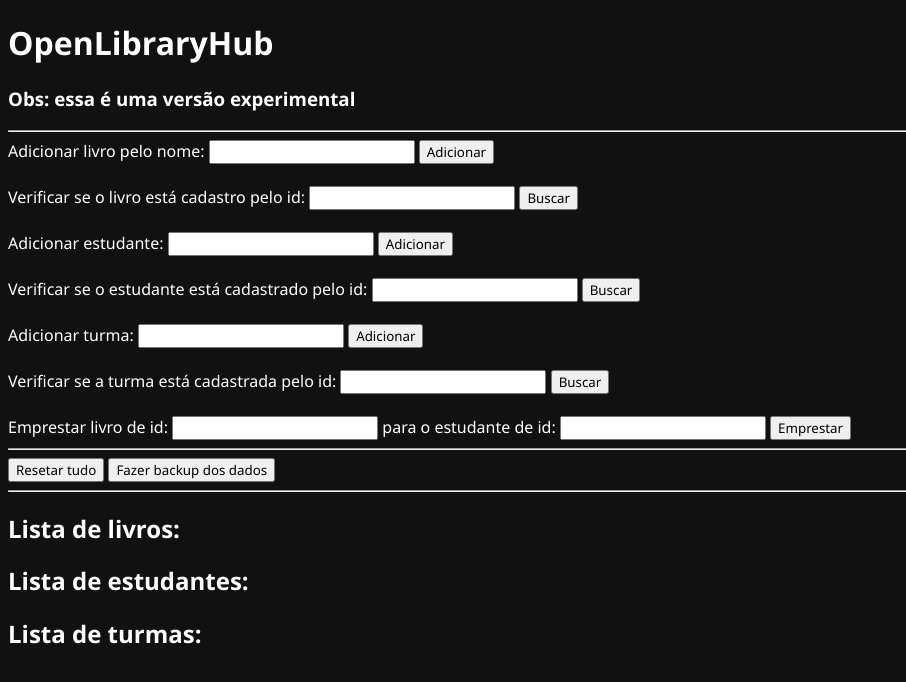
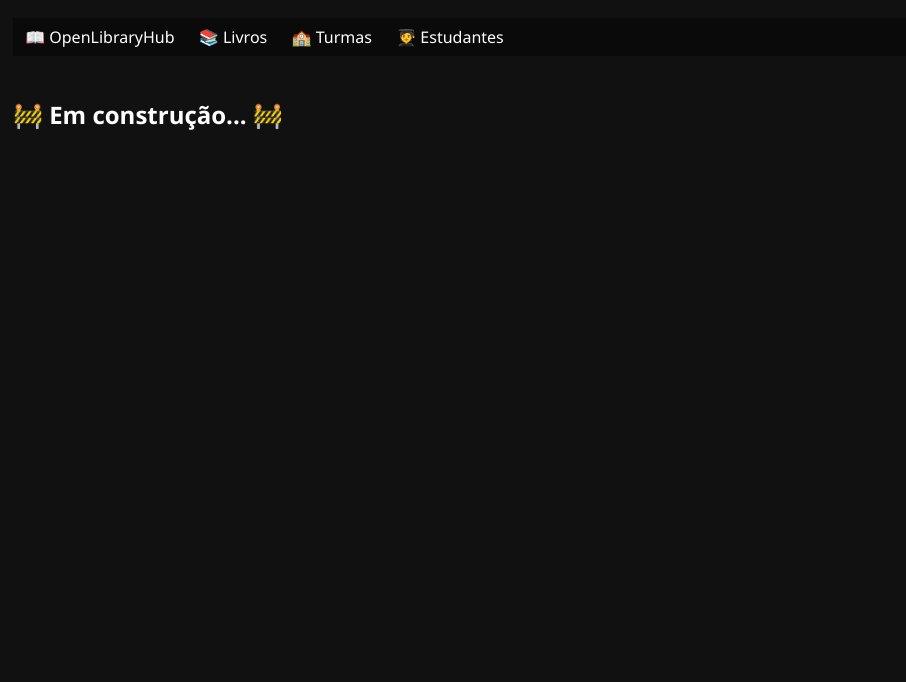
Before and after one commit to 1ukidev/OpenLibraryHub, a plain HTML site: page OpenLibraryHub.html in a window 1280 px wide. Shown: the whole page, without its empty margins (0-906 px from the left). Drawn offline with Linux system fonts and the light colour scheme.

Commit message:
Versão 0.0.5

```diff
--- a/OpenLibraryHub.html
+++ b/OpenLibraryHub.html
@@ -7,7 +7,7 @@
     <!-- Metadados -->
     <meta charset="UTF-8">
     <meta name="viewport" content="width=device-width, initial-scale=1.0">
-    <title>OpenLibraryHub (0.0.4)</title>
+    <title>OpenLibraryHub (0.0.5)</title>
 
     <!-- CSS -->
     <style>
@@ -18,6 +18,41 @@
         body {
             background-color: #111111;
             color: #ffffff;
+        }
+
+        #header {
+            padding-top: 10px;
+            padding-left: 5px;
+            padding-right: 5px;
+        }
+
+        #header ul {
+            list-style-type: none;
+            margin: 0;
+            padding: 0;
+            overflow: hidden;
+            background-color: #0a0a0a;
+        }
+
+        #header li {
+            float: left;
+        }
+
+        #header li a {
+            color: white;
+            display: block;
+            padding: 8px;
+            cursor: pointer;
+            user-select: none;
+        }
+
+        #header li a:hover {
+            background-color: #111111;
+        }
+
+        #content {
+            padding-left: 5px;
+            padding-right: 5px;
         }
     </style>
 </head>
@@ -34,15 +69,29 @@
         const divHeader = document.getElementById("header");
         const divContent = document.getElementById("content");
         const divFooter = document.getElementById("footer");
-        const version = "0.0.4";
+        const version = "0.0.5";
 
         // Pages --------------------------------------------------------
-        const openMainPage = () => {
+        const openMainHeader = () => {
             divHeader.innerHTML = `
-                <h1>OpenLibraryHub</h1>
-                <h3>Obs: essa é uma versão experimental</h3>
-                <hr>
+                <ul>
+                    <li><a onclick="openHomePage()">&nbsp;📖 OpenLibraryHub&nbsp;</a></li>
+                    <li><a onclick="openBookPage()">&nbsp;📚 Livros&nbsp;</a></li>
+                    <li><a onclick="openStudentPage()">&nbsp;🏫 Turmas&nbsp;</a></li>
+                    <li><a onclick="openClassPage()">&nbsp;🧑‍🎓 Estudantes&nbsp;</a></li>
+                </ul>
+                <br>
+            `;
+        }
 
+        const openMainContent = () => {
+            divContent.innerHTML = `
+                <h2>🚧 Em construção... 🚧</h2>
+            `;
+        }
+
+        const openBookPage = () => {
+            divContent.innerHTML = `
                 <div id="form1">
                     <label>Adicionar livro pelo nome:</label>
                     <input type="text" id="bookName1">
@@ -57,6 +106,18 @@
                 </div>
                 <br>
 
+                <button onclick="deleteLocalStorage()">Resetar tudo</button>
+                <button onclick="makeBackupLocalStorage()">Fazer backup dos dados</button>
+
+                <h2>Lista de livros:</h2>
+                <ul id="bookList"></ul>
+            `;
+
+            showBookList();
+        }
+
+        const openStudentPage = () => {
+            divContent.innerHTML = `
                 <div id="form3">
                     <label>Adicionar estudante:</label>
                     <input type="text" id="studentName">
@@ -71,6 +132,18 @@
                 </div>
                 <br>
 
+                <button onclick="deleteLocalStorage()">Resetar tudo</button>
+                <button onclick="makeBackupLocalStorage()">Fazer backup dos dados</button>
+
+                <h2>Lista de estudantes:</h2>
+                <ul id="studentList"></ul>
+            `;
+
+            showStudentList();
+        }
+
+        const openClassPage = () => {
+            divContent.innerHTML = `
                 <div id="form5">
                     <label>Adicionar turma:</label>
                     <input type="text" id="className">
@@ -92,26 +165,22 @@
                     <input type="text" id="studentId2">
                     <button onclick="runForm7()">Emprestar</button>
                 </div>
-                <hr>
+                <br>
 
                 <button onclick="deleteLocalStorage()">Resetar tudo</button>
                 <button onclick="makeBackupLocalStorage()">Fazer backup dos dados</button>
-                <hr>
-
-                <h2>Lista de livros:</h2>
-                <ul id="bookList"></ul>
-
-                <h2>Lista de estudantes:</h2>
-                <ul id="studentList"></ul>
 
                 <h2>Lista de turmas:</h2>
                 <ul id="classList"></ul>
                 <br>
             `;
 
-            showBookList();
-            showStudentList();
             showClassList();
+        }
+
+        const openHomePage = () => {
+            openMainHeader();
+            openMainContent();
         }
 
         // Classes ------------------------------------------------------
@@ -375,9 +444,13 @@
         const deleteLocalStorage = () => {
             console.log("localStorage: apagando todos os dados...");
             localStorage.clear();
-            showBookList();
-            showStudentList();
-            showClassList();
+            try {
+                showBookList();
+                showStudentList();
+                showClassList();
+            } catch (error) {
+                return true;
+            }
             console.log("localStorage: os dados foram apagados com sucesso!");
         }
 
@@ -544,7 +617,7 @@
         // Initialization -----------------------------------------------
         document.body.onload = () => {
             console.log(`Inicializando OpenLibraryHub (${version})...`);
-            openMainPage();
+            openHomePage();
             console.log("Inicializado com sucesso!");
         }
     </script>
```
Also changed, not shown: 1 other file.
